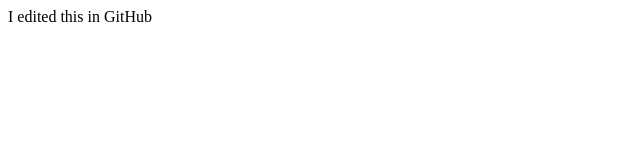
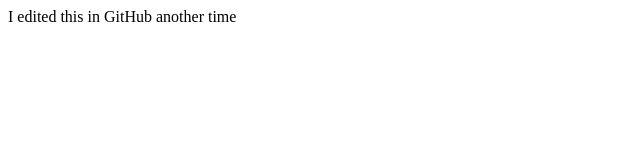
Before and after one commit to Kareem-Musa/git-course-repo, a plain HTML site: page index.html in a window 1280 px wide. Shown: the full height of the page, 0-640 px from the left. Drawn offline with Linux system fonts and the light colour scheme.

Commit message:
another edit in github

```diff
--- a/index.html
+++ b/index.html
@@ -4,6 +4,6 @@
 
   </head>
   <body>
-    I edited this in GitHub
+    I edited this in GitHub another time
   </body>
 </html>
```
